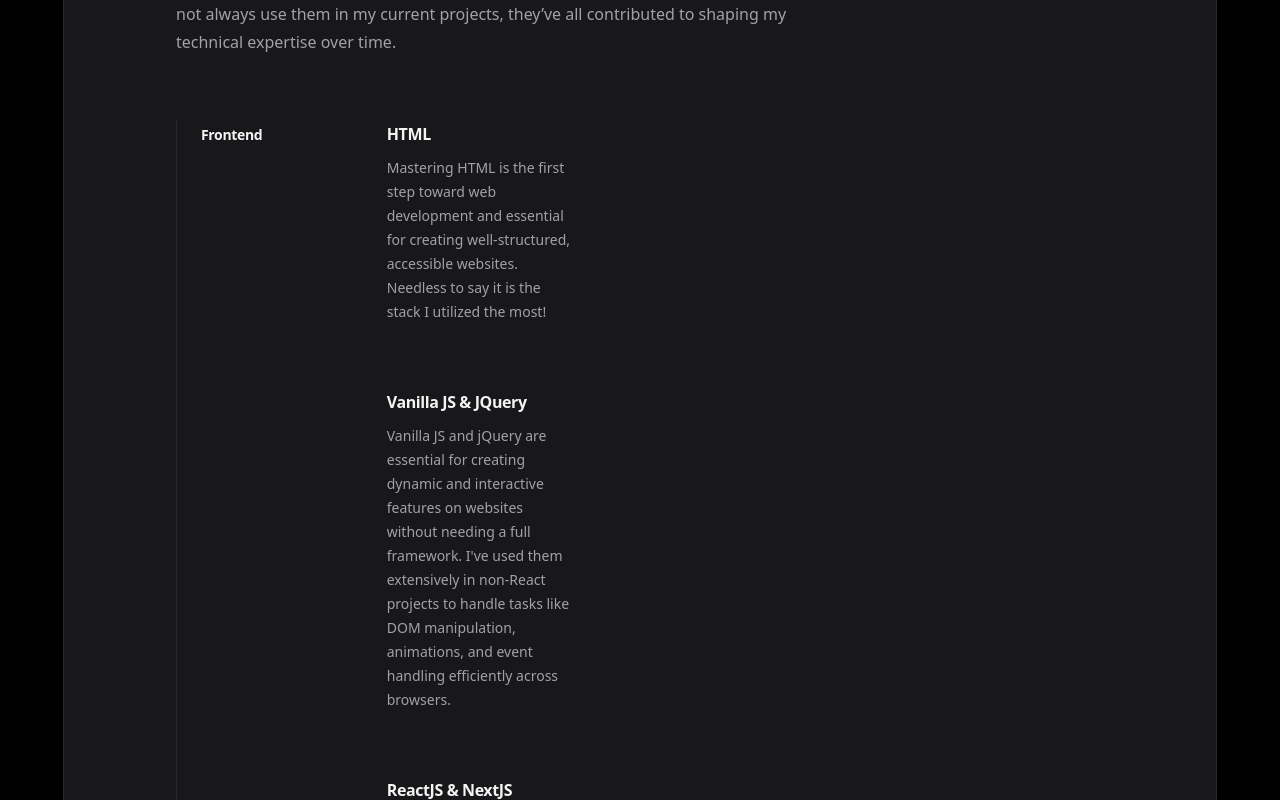
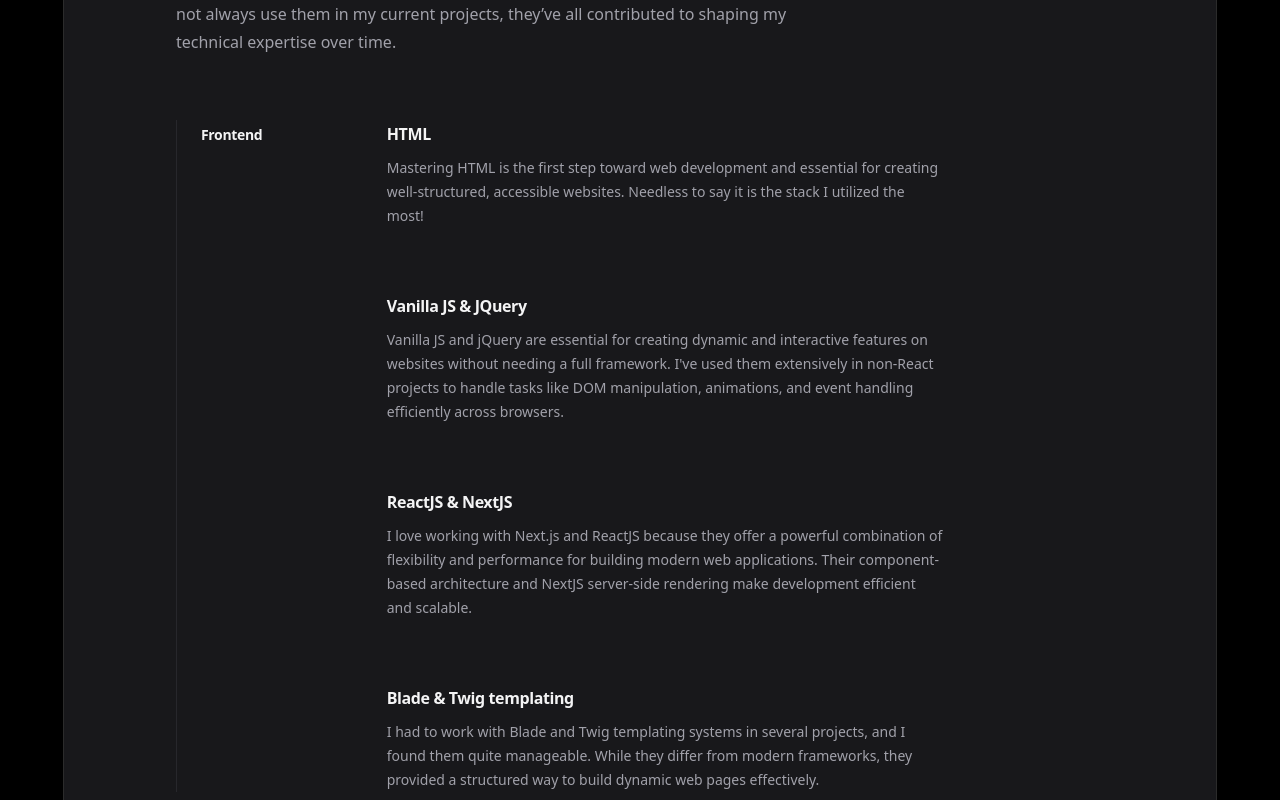
Before and after one commit to Vivite-Project/cv-website, a Next.js app: page /skills in a window 1280 px wide. Shown: the part 420-1220 px from the top of the page. Built offline with nearby package versions, Linux system fonts and the light colour scheme.

Commit message:
[FIX] Fixed the grid col of the skills section

```diff
--- a/src/components/organisms/thematicList.tsx
+++ b/src/components/organisms/thematicList.tsx
@@ -24,11 +24,11 @@
               {thematic.title}
             </Subheading>
           </div>
-          <ul className="flex flex-col gap-y-16">
+          <ul className="flex flex-col gap-y-16 md:col-start-2 md:col-end-5">
             {thematic.articles.map((article) => (
               <li
                 key={article.id}
-                className="relative flex flex-col gap-2 md:col-start-2 md:col-end-5"
+                className="relative flex flex-col gap-2"
               >
                 <HeadingThree>{article.title}</HeadingThree>
                 <Text className="text-sm">{article.description}</Text>
```
